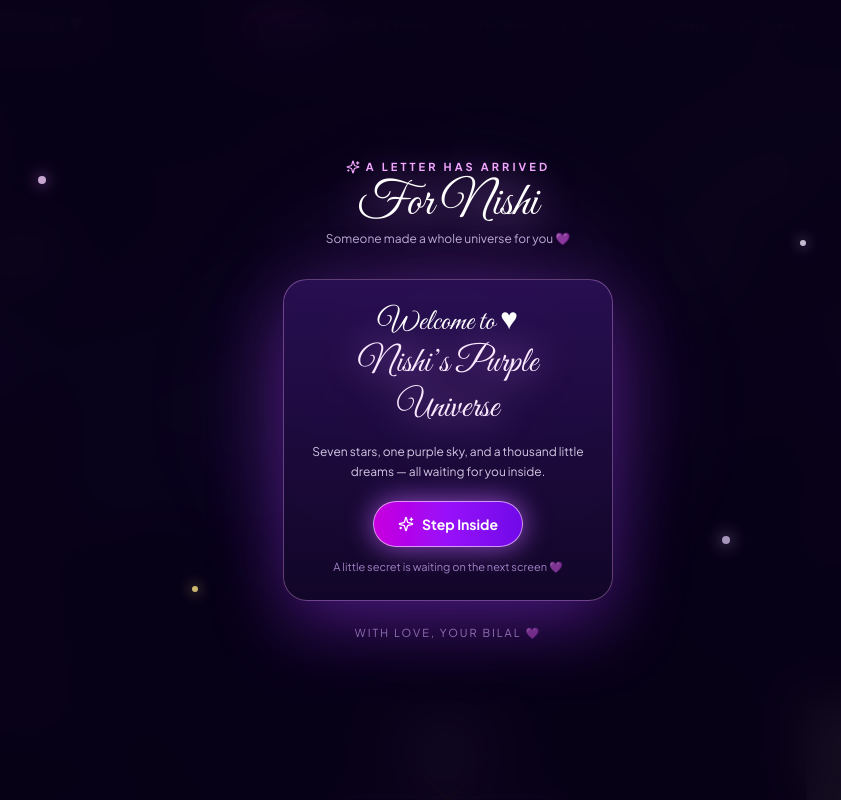
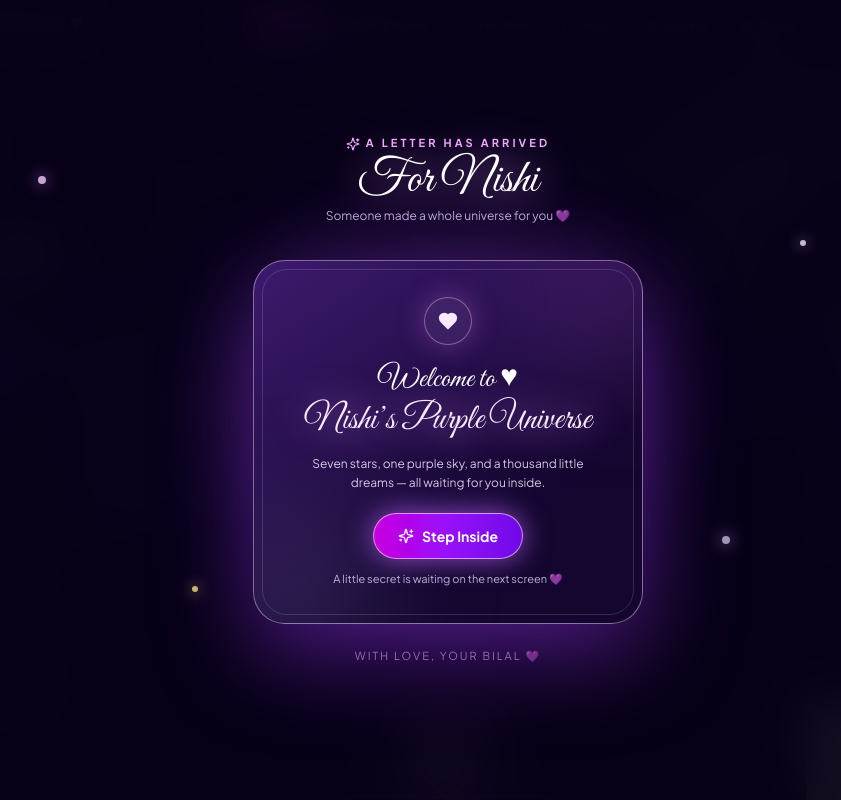
Before and after one commit to AloneSmoker007/Nishi-web-2, a React (Vite) app: page / in a window 1280 px wide. Both pictures are taken after a click on the button "Open the letter for Nishi". Shown: the top 800 px of the page, without its empty margins (192-1033 px from the left). Built offline with nearby package versions, Linux system fonts and the light colour scheme.

Commit message:
Enhance the envelope reveal with a romantic 3D invitation card

```diff
--- a/src/components/EnvelopeIntro.tsx
+++ b/src/components/EnvelopeIntro.tsx
@@ -56,7 +56,7 @@ export function EnvelopeIntro({ onOpen }: EnvelopeIntroProps) {
       </p>
 
       {/* Envelope */}
-      <div className="relative z-10 mt-8 w-full max-w-[330px]">
+      <div className="relative z-10 mt-9 w-full max-w-[390px] [perspective:1200px]">
         <AnimatePresence mode="wait">
           {stage !== 'letter' ? (
             <motion.button
@@ -67,10 +67,10 @@ export function EnvelopeIntro({ onOpen }: EnvelopeIntroProps) {
               initial={{ opacity: 0, scale: 0.9, y: 18 }}
               animate={{ opacity: 1, scale: 1, y: 0 }}
               exit={{ opacity: 0, scale: 1.08, y: -24 }}
-              transition={{ type: 'spring', stiffness: 170, damping: 20 }}
+              transition={{ type: 'spring', stiffness: 145, damping: 18 }}
               whileHover={reduceMotion ? undefined : { y: -6 }}
               whileTap={{ scale: 0.97 }}
-              className="group relative block w-full cursor-pointer"
+              className="group relative block w-full cursor-pointer [transform-style:preserve-3d]"
             >
               <span className="pointer-events-none absolute -inset-6 rounded-full bg-[radial-gradient(circle,rgba(232,121,249,0.32),transparent_70%)] blur-xl" />
 
@@ -147,18 +147,26 @@ export function EnvelopeIntro({ onOpen }: EnvelopeIntroProps) {
                 </motion.g>
               </svg>
 
-              <span className="mt-5 inline-flex items-center gap-1.5 rounded-full border border-fuchsia-200/70 bg-gradient-to-r from-fuchsia-600 to-purple-600 px-5 py-2.5 text-xs font-bold text-white shadow-[0_0_24px_rgba(192,102,255,0.7)] transition group-hover:scale-105">
+              <span className="mt-5 inline-flex items-center gap-2 rounded-full border border-fuchsia-100/80 bg-gradient-to-r from-fuchsia-500 via-purple-600 to-violet-700 px-6 py-3 text-sm font-bold text-white shadow-[0_0_30px_rgba(192,102,255,0.78)] transition duration-300 group-hover:scale-105">
                 <Heart className="h-3.5 w-3.5 fill-current" /> Tap to open your letter
               </span>
             </motion.button>
           ) : (
             <motion.div
               key="prompt"
-              initial={{ opacity: 0, y: 16 }}
-              animate={{ opacity: 1, y: 0 }}
-              transition={{ duration: 0.5 }}
-              className="rounded-3xl border border-fuchsia-300/35 bg-gradient-to-b from-[#2a1055]/92 to-[#120629]/96 p-6 text-center shadow-[0_24px_70px_rgba(147,51,234,0.42)]"
+              initial={{ opacity: 0, y: 30, rotateY: 72, scale: 0.88 }}
+              animate={{ opacity: 1, y: 0, rotateY: 0, scale: 1 }}
+              transition={{ type: 'spring', stiffness: 105, damping: 16, mass: 0.9 }}
+              style={{ transformStyle: 'preserve-3d', backfaceVisibility: 'hidden' }}
+              className="relative overflow-hidden rounded-[2rem] border border-fuchsia-200/50 bg-[linear-gradient(145deg,rgba(62,27,112,.98),rgba(20,6,48,.98)_68%)] p-7 text-center shadow-[0_28px_90px_rgba(147,51,234,0.5)] sm:p-9"
             >
+              <div className="pointer-events-none absolute inset-2 rounded-[1.55rem] border border-fuchsia-100/15" />
+              <div className="pointer-events-none absolute -right-12 -top-12 h-40 w-40 rounded-full bg-fuchsia-400/15 blur-3xl" />
+              <div className="pointer-events-none absolute -bottom-16 -left-12 h-44 w-44 rounded-full bg-violet-300/15 blur-3xl" />
+              <div className="relative z-10">
+              <div className="mx-auto mb-4 grid h-12 w-12 place-items-center rounded-full border border-fuchsia-100/35 bg-fuchsia-300/10 text-fuchsia-100 shadow-[0_0_28px_rgba(232,121,249,.35)]">
+                <Heart className="h-5 w-5 fill-current" />
+              </div>
               <p className="font-script text-3xl text-white">Welcome to ♥</p>
               <p className="font-script text-4xl leading-tight text-fuchsia-100 drop-shadow-[0_0_18px_rgba(216,130,255,0.85)]">
                 Nishi’s Purple Universe
@@ -173,7 +181,8 @@ export function EnvelopeIntro({ onOpen }: EnvelopeIntroProps) {
               >
                 <Sparkles className="h-4 w-4" /> Step Inside
               </button>
-              <p className="mt-3 text-[11px] text-purple-300/70">A little secret is waiting on the next screen 💜</p>
+              <p className="mt-3 text-[11px] text-purple-200/80">A little secret is waiting on the next screen 💜</p>
+              </div>
             </motion.div>
           )}
         </AnimatePresence>
```
